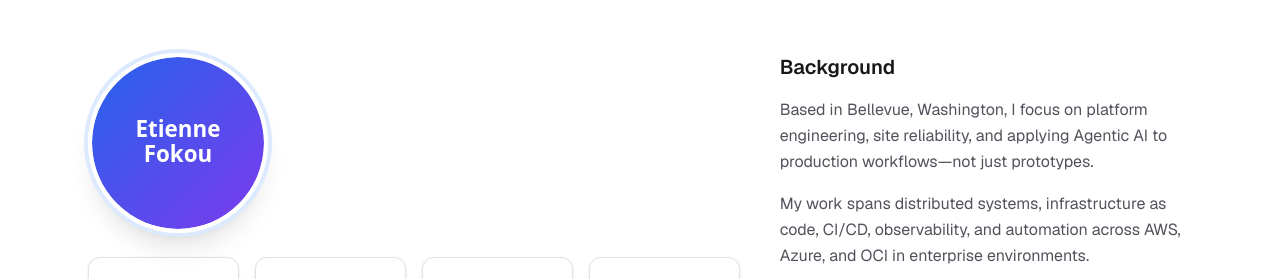
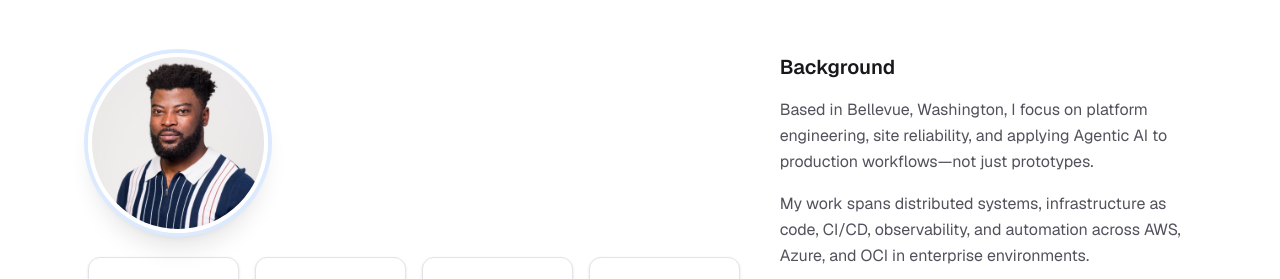
Before and after one commit to EtienneFokou-E18560/interactive-resume, a Next.js app: page /about in a window 1280 px wide. Shown: the part 164-443 px from the top of the page. Built offline with nearby package versions, Linux system fonts and the light colour scheme; no server answers.

Commit message:
Replace placeholder avatar with professional headshot.
Use profile.jpg in Hero and About, with improved circular crop positioning.

```diff
--- a/components/ProfileAvatar.tsx
+++ b/components/ProfileAvatar.tsx
@@ -11,7 +11,7 @@ export default function ProfileAvatar({ size = 160 }: { size?: number }) {
         src={profile.avatar}
         alt={profile.name}
         fill
-        className="object-cover"
+        className="object-cover object-[center_15%]"
         priority
         sizes={`${size}px`}
       />
--- a/data/profile.ts
+++ b/data/profile.ts
@@ -8,7 +8,7 @@ export const profile = {
   phone: "(678) 650-4245",
   github: "https://github.com/EtienneFokou-E18560",
   linkedin: "https://www.linkedin.com/in/efokou/",
-  avatar: "/images/profile.svg",
+  avatar: "/images/profile.jpg",
   summaryHero:
     "I help companies turn complex engineering challenges into reliable, scalable, and highly automated systems. With 10+ years across Microsoft, Gartner, and Aflac, I combine software engineering, cloud infrastructure, SRE, DevOps, and Agentic AI/LLM experience.",
   summary:
```
Also changed, not shown: public/images/profile.jpg (added).
